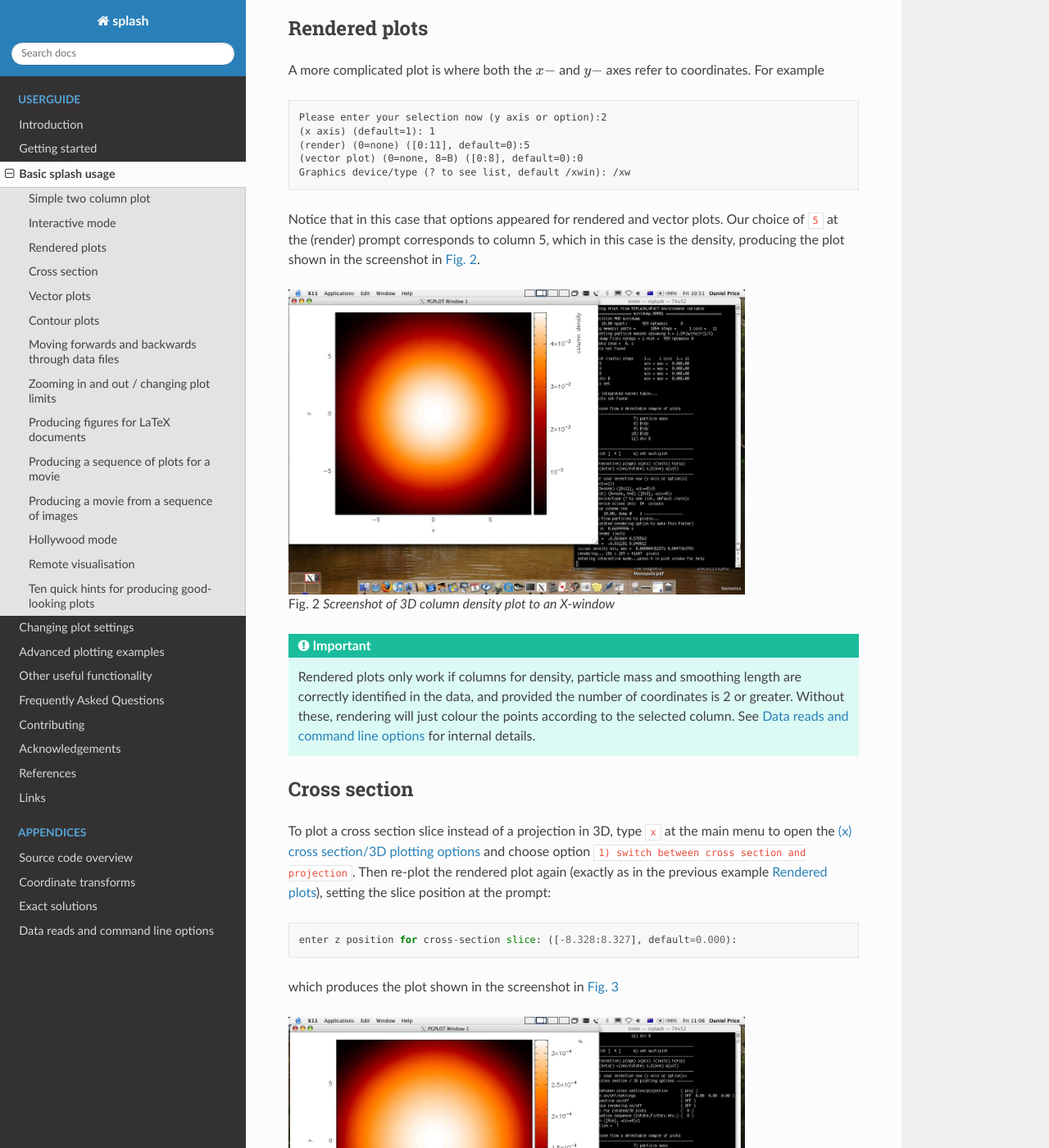
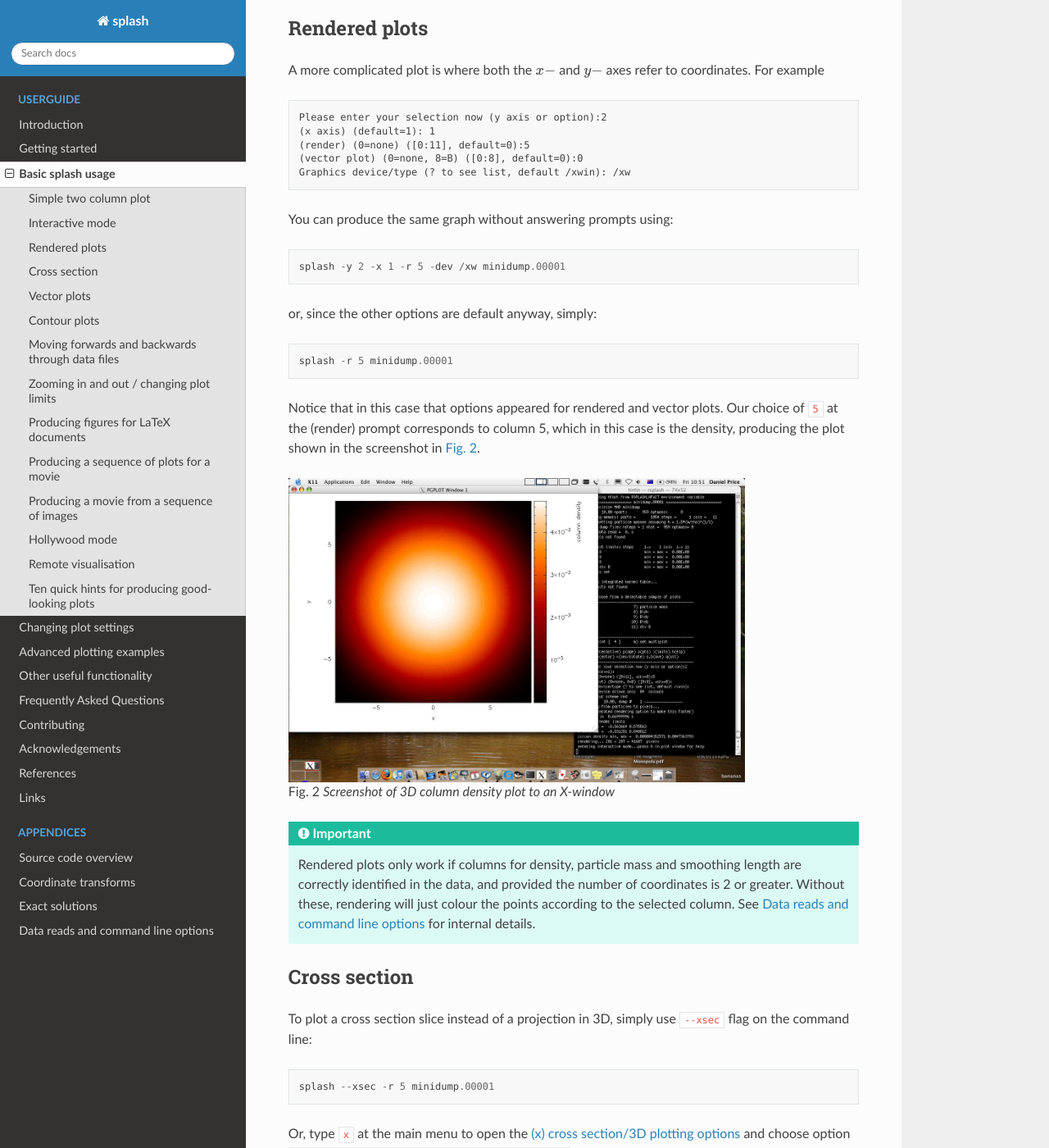
Before and after one commit to danieljprice/splash, a Sphinx documentation site: the page built from docs/basic.rst, in a window 1280 px wide and 1400 px high, scrolled down 3142 px. Shown: the whole window at 82% size. Built offline with Sphinx 7.4.7 and the Read the Docs theme 2.0.0, drawn with Linux system fonts in a browser that asks for light colours.

```diff
--- a/docs/basic.rst
+++ b/docs/basic.rst
@@ -190,6 +190,14 @@
    (vector plot) (0=none, 8=B) ([0:8], default=0):0
    Graphics device/type (? to see list, default /xwin): /xw
 
+You can produce the same graph without answering prompts using::
+
+   splash -y 2 -x 1 -r 5 -dev /xw minidump.00001
+
+or, since the other options are default anyway, simply::
+
+   splash -r 5 minidump.00001
+
 Notice that in this case that options appeared for rendered and vector
 plots. Our choice of ``5`` at the (render) prompt corresponds to column 5,
 which in this case is the density, producing the plot shown in the
@@ -214,7 +222,12 @@
 Cross section
 --------------
 
-To plot a cross section slice instead of a projection in 3D, type ``x`` at
+To plot a cross section slice instead of a projection in 3D, simply
+use ``--xsec`` flag on the command line::
+
+  splash --xsec -r 5 minidump.00001
+
+Or, type ``x`` at
 the main menu to open the :ref:`sec:menu-x` and
 choose option ``1) switch between cross section and projection``. Then
 re-plot the rendered plot again (exactly as in the previous example
```
Also changed, not shown: 4 other files.
